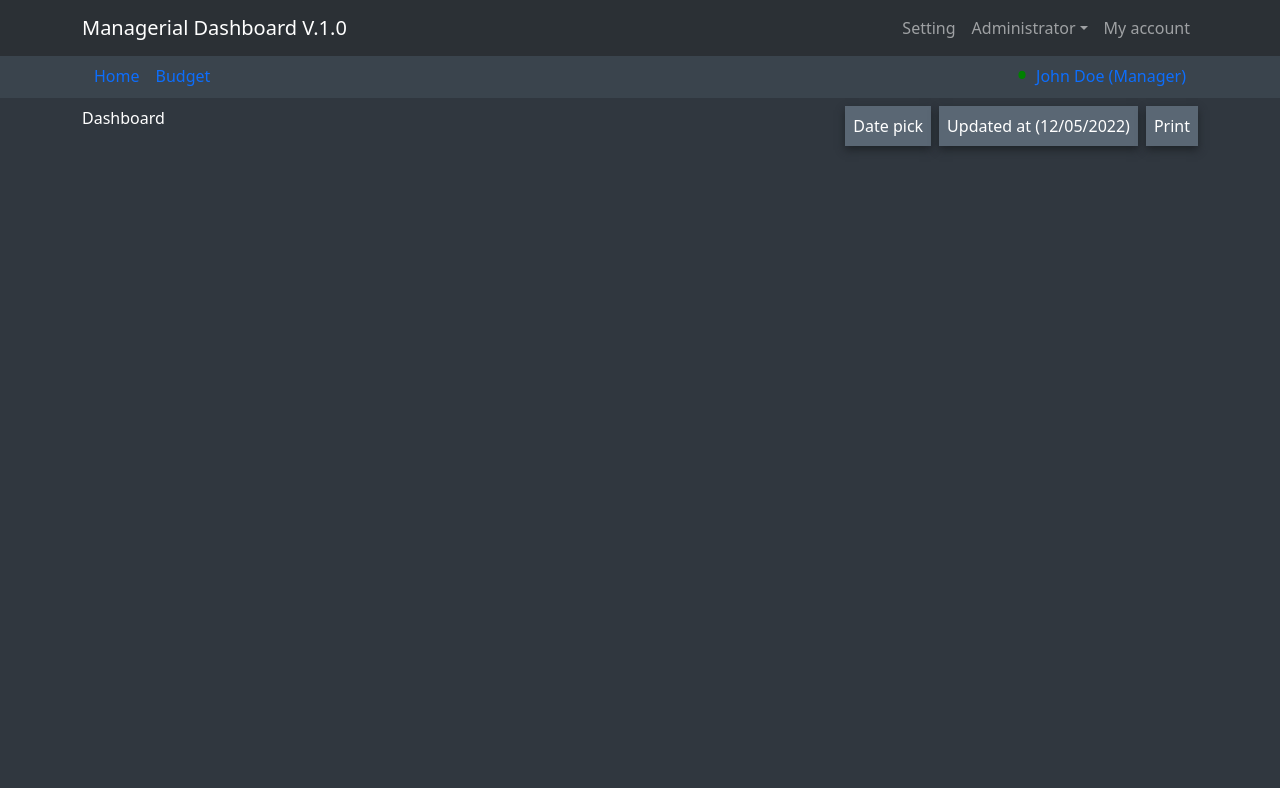
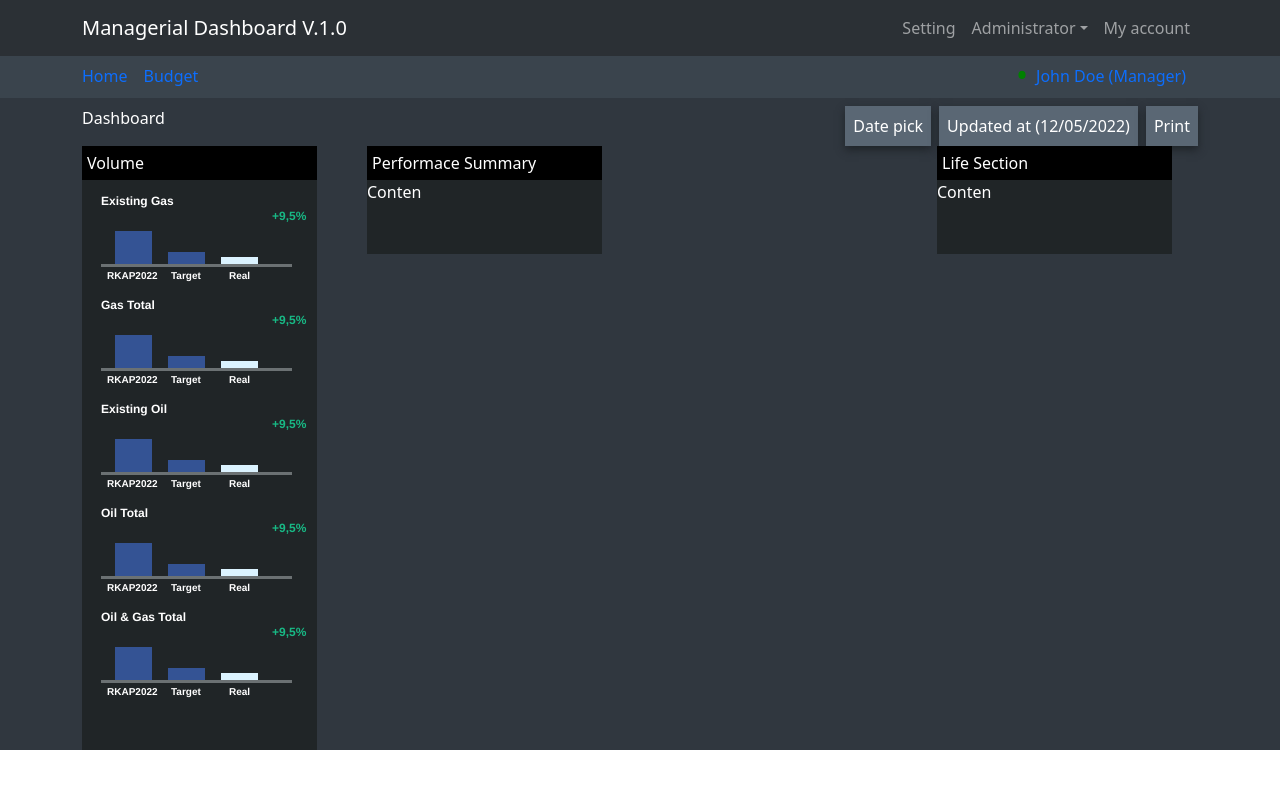
Before and after one commit to auzanxp/chart-engineer, a React (Vite) app: page / in a window 1280 px wide. Shown: the top 788 px of the page. Built offline with nearby package versions, Linux system fonts and the light colour scheme.

Commit message:
feat: volume section

```diff
--- a/src/components/Atoms/ChartRight/ChartRight.css
+++ b/src/components/Atoms/ChartRight/ChartRight.css
@@ -4,23 +4,23 @@
   flex-direction: row;
   justify-content: center;
   width: 100%;
+  margin-top: 10px;
 }
 
-.frame .overlap-group-wrapper {
+.overlap-group-wrapper {
   border: 1px none;
   height: 94px;
   overflow-x: hidden;
   width: 229px;
 }
 
-.frame .overlap-group {
-  background-color: #202527;
+.overlap-group {
   height: 93px;
   position: relative;
   top: 1px;
 }
 
-.frame .text-wrapper {
+.text-wrapper {
   color: #ffffff;
   font-family: "Inter-Bold", Helvetica;
   font-size: 12px;
@@ -32,7 +32,7 @@
   top: 3px;
 }
 
-.frame .overlap {
+.overlap {
   height: 14px;
   left: 16px;
   position: absolute;
@@ -40,7 +40,7 @@
   width: 191px;
 }
 
-.frame .text-wrapper-1 {
+.text-wrapper-1 {
   color: #ffffff;
   font-family: "Inter-Bold", Helvetica;
   font-size: 10px;
@@ -53,7 +53,7 @@
   white-space: nowrap;
 }
 
-.frame .text-wrapper-2 {
+.text-wrapper-2 {
   color: #ffffff;
   font-family: "Inter-Bold", Helvetica;
   font-size: 10px;
@@ -66,7 +66,7 @@
   white-space: nowrap;
 }
 
-.frame .text-wrapper-3 {
+.text-wrapper-3 {
   color: #ffffff;
   font-family: "Inter-Bold", Helvetica;
   font-size: 10px;
@@ -79,7 +79,7 @@
   white-space: nowrap;
 }
 
-.frame .rectangle {
+.rectangle {
   background-color: #6b7173;
   height: 3px;
   left: 0;
@@ -88,7 +88,7 @@
   width: 191px;
 }
 
-.frame .rectangle-2 {
+.rectangle-2 {
   background-color: #dbf3ff;
   height: 7px;
   left: 136px;
@@ -97,7 +97,7 @@
   width: 37px;
 }
 
-.frame .rectangle-3 {
+.rectangle-3 {
   background-color: #345394;
   height: 12px;
   left: 83px;
@@ -106,7 +106,7 @@
   width: 37px;
 }
 
-.frame .rectangle-4 {
+.rectangle-4 {
   background-color: #345394;
   height: 33px;
   left: 30px;
@@ -115,8 +115,8 @@
   width: 37px;
 }
 
-.frame .text-wrapper-4 {
-  color: #ffffff;
+.text-wrapper-4 {
+  color: #18b985;
   font-family: "Inter-Bold", Helvetica;
   font-size: 12px;
   font-weight: 700;
--- a/src/components/Atoms/NavbarStatus/NavbarStatus.jsx
+++ b/src/components/Atoms/NavbarStatus/NavbarStatus.jsx
@@ -10,7 +10,7 @@ const NavbarStatus = () => {
       style={{ backgroundColor: "#3a444d" }}
     >
       <Container className="d-flex">
-        <Container className="d-flex gap-3">
+        <div className="d-flex gap-3">
           <Nav.Item>
             <Nav.Link as={Link} to={`/`}>
               Home
@@ -21,7 +21,7 @@ const NavbarStatus = () => {
               Budget
             </Nav.Link>
           </Nav.Item>
-        </Container>
+        </div>
         <Container
           className="d-flex"
           style={{ justifyContent: "flex-end", gap: "0.5em" }}
--- /dev/null
+++ b/src/components/Molecules/LeftSection/LifeSection.css
@@ -0,0 +1,11 @@
+.conten {
+  width: 235px;
+  background-color: #202527;
+  height: auto;
+  padding-bottom: 50px;
+}
+
+.conten-title {
+  background-color: black;
+  padding: 5px;
+}
--- /dev/null
+++ b/src/components/Molecules/LeftSection/LifeSection.jsx
@@ -0,0 +1,12 @@
+import "./LifeSection.css";
+
+const LifeSection = () => {
+  return (
+    <div className="conten">
+      <div className="conten-title">Life Section</div>
+      <div>Conten</div>
+    </div>
+  );
+};
+
+export default LifeSection;
--- a/src/components/Molecules/NavbarHead.jsx
+++ b/src/components/Molecules/NavbarHead.jsx
@@ -10,7 +10,7 @@ const NavbarHead = () => {
         expand="lg"
         className="bg-body-tertiary"
         data-bs-theme="dark"
-        style={{ backgroundColor: "#000000 !importan" }}
+        style={{ backgroundColor: "#000000" }}
       >
         <Container>
           <Navbar.Brand href="#home">Managerial Dashboard V.1.0</Navbar.Brand>
--- /dev/null
+++ b/src/components/Molecules/PerfomanceSection/PerfomanceSection.css
@@ -0,0 +1,10 @@
+.conten {
+  background-color: #202527;
+  height: auto;
+  padding-bottom: 50px;
+}
+
+.conten-title {
+  background-color: black;
+  padding: 5px;
+}
--- /dev/null
+++ b/src/components/Molecules/PerfomanceSection/PerfomanceSection.jsx
@@ -0,0 +1,12 @@
+import "./PerfomanceSection.css";
+
+const PerfomanceSection = () => {
+  return (
+    <div className="conten">
+      <div className="conten-title">Performace Summary</div>
+      <div>Conten</div>
+    </div>
+  );
+};
+
+export default PerfomanceSection;
--- /dev/null
+++ b/src/components/Molecules/VolumeSection/VolumeSection.css
@@ -0,0 +1,11 @@
+.conten {
+  width: 235px;
+  background-color: #202527;
+  height: auto;
+  padding-bottom: 50px;
+}
+
+.conten-title {
+  background-color: black;
+  padding: 5px;
+}
--- /dev/null
+++ b/src/components/Molecules/VolumeSection/VolumeSection.jsx
@@ -0,0 +1,22 @@
+import "./VolumeSection.css";
+import { ChartRight } from "../../Atoms/ChartRight/ChartRight";
+
+export const VolumeSection = () => {
+  const data = [
+    "Existing Gas",
+    "Gas Total",
+    "Existing Oil",
+    "Oil Total",
+    "Oil & Gas Total",
+  ];
+  return (
+    <div className="conten">
+      <div className="conten-title">Volume</div>
+      {data.map((title, index) => (
+        <div key={index}>
+          <ChartRight title={title} />
+        </div>
+      ))}
+    </div>
+  );
+};
--- a/src/pages/HomePage.jsx
+++ b/src/pages/HomePage.jsx
@@ -1,28 +1,41 @@
 import React from "react";
-import { Container } from "react-bootstrap";
 import FilterBar from "../components/Atoms/FilterBar/FilterBar";
+import { VolumeSection } from "../components/Molecules/VolumeSection/VolumeSection";
+import PerfomanceSection from "/src/components/Molecules/PerfomanceSection/PerfomanceSection";
+import LifeSection from "../components/Molecules/LeftSection/LifeSection";
 
 const HomePage = () => {
   return (
     <div
       style={{
         width: "100%",
-        height: "90vh",
+        height: "auto",
         backgroundColor: "#30373f",
         color: "white",
       }}
     >
-      <Container
-        className="d-flex gap-2 pt-2"
+      <div
+        className="d-flex gap-2 pt-2 container"
         style={{ justifyContent: "space-between" }}
       >
         <div>
-          <div>
-            <p>Dashboard</p>
+          <p>Dashboard</p>
+        </div>
+        <FilterBar />
+      </div>
+      <div className="container">
+        <div className="row">
+          <div className="col-3">
+            <VolumeSection />
+          </div>
+          <div className="col-6">
+            <PerfomanceSection />
+          </div>
+          <div className="col">
+            <LifeSection />
           </div>
         </div>
-        <FilterBar />
-      </Container>
+      </div>
     </div>
   );
 };
```
Also changed, not shown: src/components/Molecules/Volume.jsx (deleted, +0 -17 lines).
